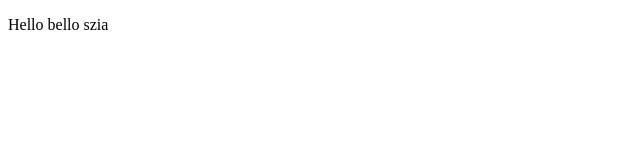
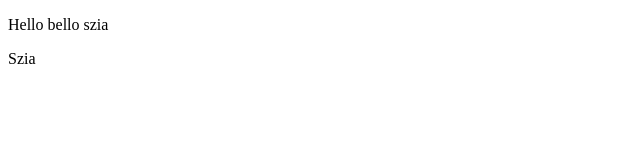
Before and after one commit to horvathnauzika/KozosMunka, a plain HTML site: page index.html in a window 1280 px wide. Shown: the full height of the page, 0-640 px from the left. Drawn offline with Linux system fonts and the light colour scheme.

Commit message:
visszakoszones

```diff
--- a/index.html
+++ b/index.html
@@ -7,5 +7,6 @@
 </head>
 <body>
     <p>Hello bello szia</p>
+    <p>Szia</p>
 </body>
 </html>
```
